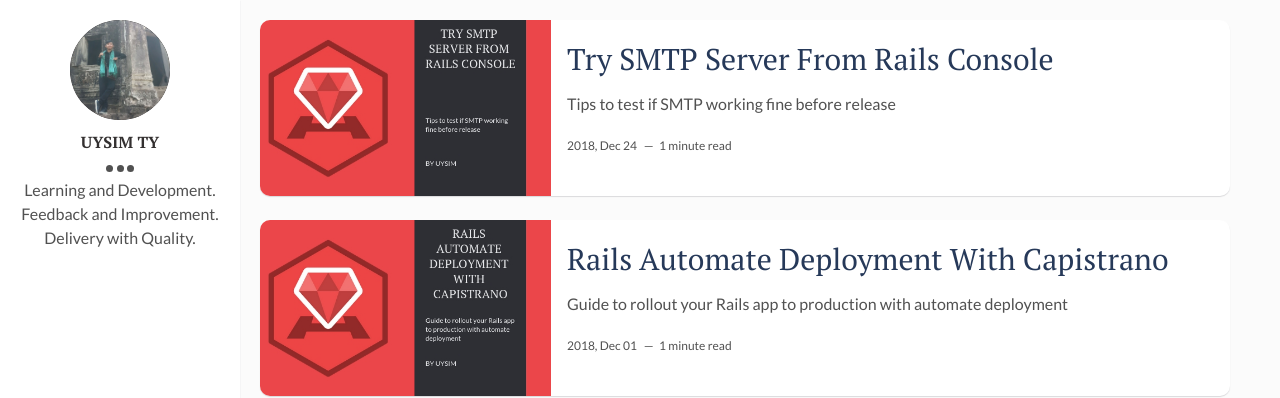
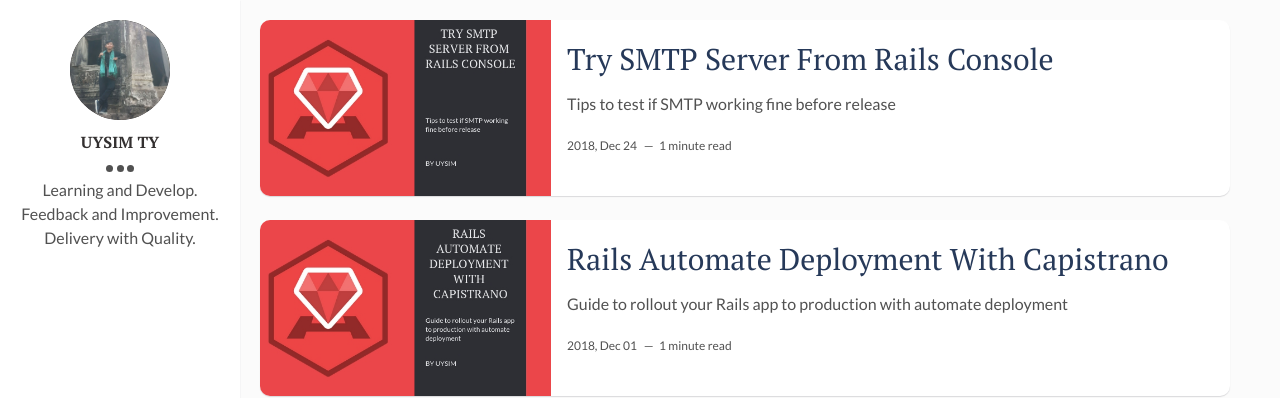
Before and after one commit to Uysim/uysim.github.io, a Jekyll site: the page built from index.html, in a window 1280 px wide. Shown: the top 398 px of the page. Built offline with Jekyll 4.4.1, drawn with Linux system fonts in a browser that asks for light colours; the list of posts is cut into pages by our own code.

Commit message:
change about author

```diff
--- a/_config.yml
+++ b/_config.yml
@@ -13,7 +13,7 @@
 # Author Settings
 author: Uysim Ty # add your name
 author-img: avatar.jpg # add your photo
-about-author: "Learning and Development.\n Feedback and Improvement.\n Delivery with Quality."
+about-author: "Learning and Develop.\n Feedback and Improvement.\n Delivery with Quality."
 social-img: 'social-image.jpg'
 social-twitter: null # add your Twitter handle
 social-facebook: uysim # add your Facebook handle
```
